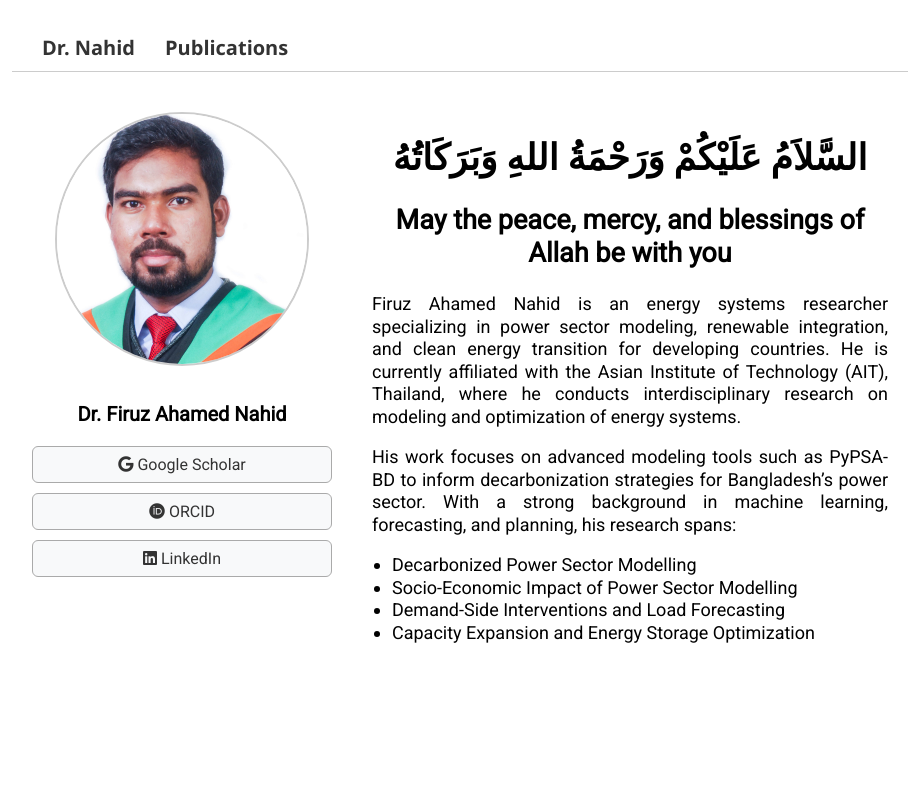
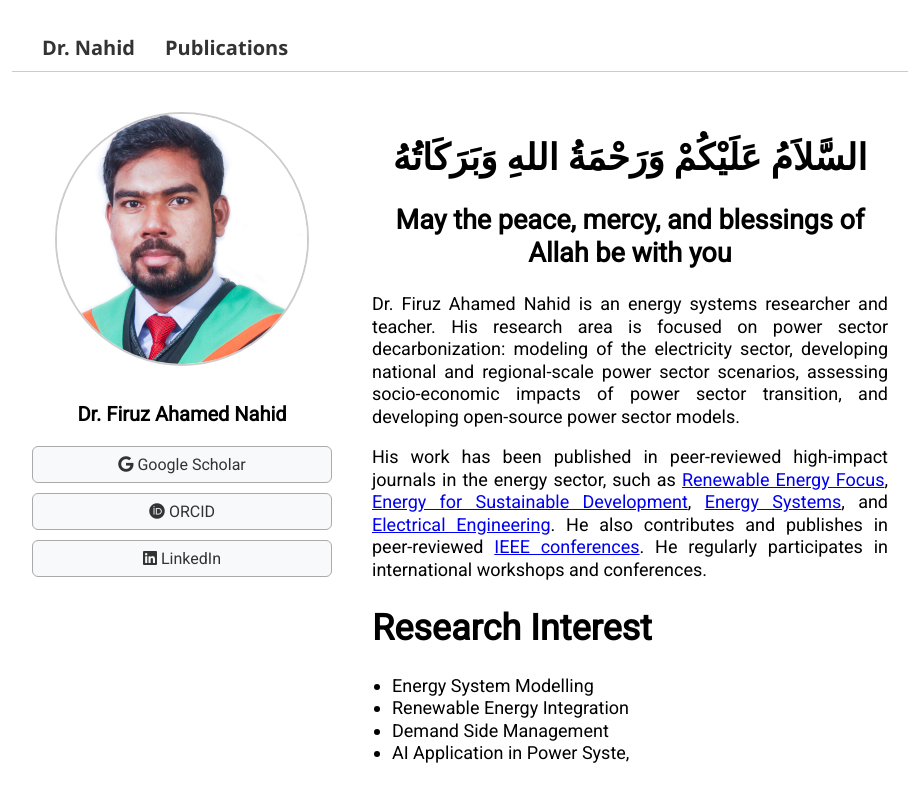
Before and after one commit to FiruzAhamed/firuzahamed.github.io, a Jekyll site: the page built from index.md, in a window 1280 px wide. Shown: the top 802 px of the page, without its empty margins (180-1099 px from the left). Built offline with Jekyll 4.4.1, drawn with Linux system fonts in a browser that asks for light colours.

Commit message:
Update index.md

```diff
--- a/index.md
+++ b/index.md
@@ -33,17 +33,29 @@ permalink: /
       <h1> السَّلاَمُ عَلَيْكُمْ وَرَحْمَةُ اللهِ وَبَرَكَاتُهُ </h1>
       <h2> May the peace, mercy, and blessings of Allah be with you </h2>
     </div>
+
     <p>
-      Firuz Ahamed Nahid is an energy systems researcher specializing in power sector modeling, renewable integration, and clean energy transition for developing countries. He is currently affiliated with the Asian Institute of Technology (AIT), Thailand, where he conducts interdisciplinary research on modeling and optimization of energy systems.
+      Dr. Firuz Ahamed Nahid is an energy systems researcher and teacher. His research area is focused on power sector decarbonization: modeling of the electricity sector, developing national and regional-scale power sector scenarios, assessing socio-economic impacts of power sector transition, and developing open-source power sector models.
     </p>
-    <p>
-      His work focuses on advanced modeling tools such as PyPSA-BD to inform decarbonization strategies for Bangladesh’s power sector. With a strong background in machine learning, forecasting, and planning, his research spans:
-    </p>
+
+   <p>
+  His work has been published in peer-reviewed high-impact journals in the energy sector, such as
+  <a href="https://www.sciencedirect.com/journal/renewable-energy-focus" target="_blank">Renewable Energy Focus</a>,
+  <a href="https://www.sciencedirect.com/journal/energy-for-sustainable-development" target="_blank">Energy for Sustainable Development</a>,
+  <a href="https://www.springer.com/journal/12667" target="_blank">Energy Systems</a>, and
+  <a href="https://www.springer.com/journal/202" target="_blank">Electrical Engineering</a>.
+  He also contributes and publishes in peer-reviewed
+  <a href="https://ieeexplore.ieee.org/Xplore/home.jsp" target="_blank">IEEE conferences</a>.
+  He regularly participates in international workshops and conferences.
+</p>
+
+
+  <h1> Research Interest </h1>
     <ul>
-      <li>Decarbonized Power Sector Modelling</li>
-      <li>Socio-Economic Impact of Power Sector Modelling</li>
-      <li>Demand-Side Interventions and Load Forecasting</li>
-      <li>Capacity Expansion and Energy Storage Optimization</li>
+        <li> Energy System Modelling  </li>
+        <li> Renewable Energy Integration  </li>
+        <li> Demand Side Management  </li>
+        <li> AI Application in Power Syste,  </li>
     </ul>
   </div>
 </div>
```
